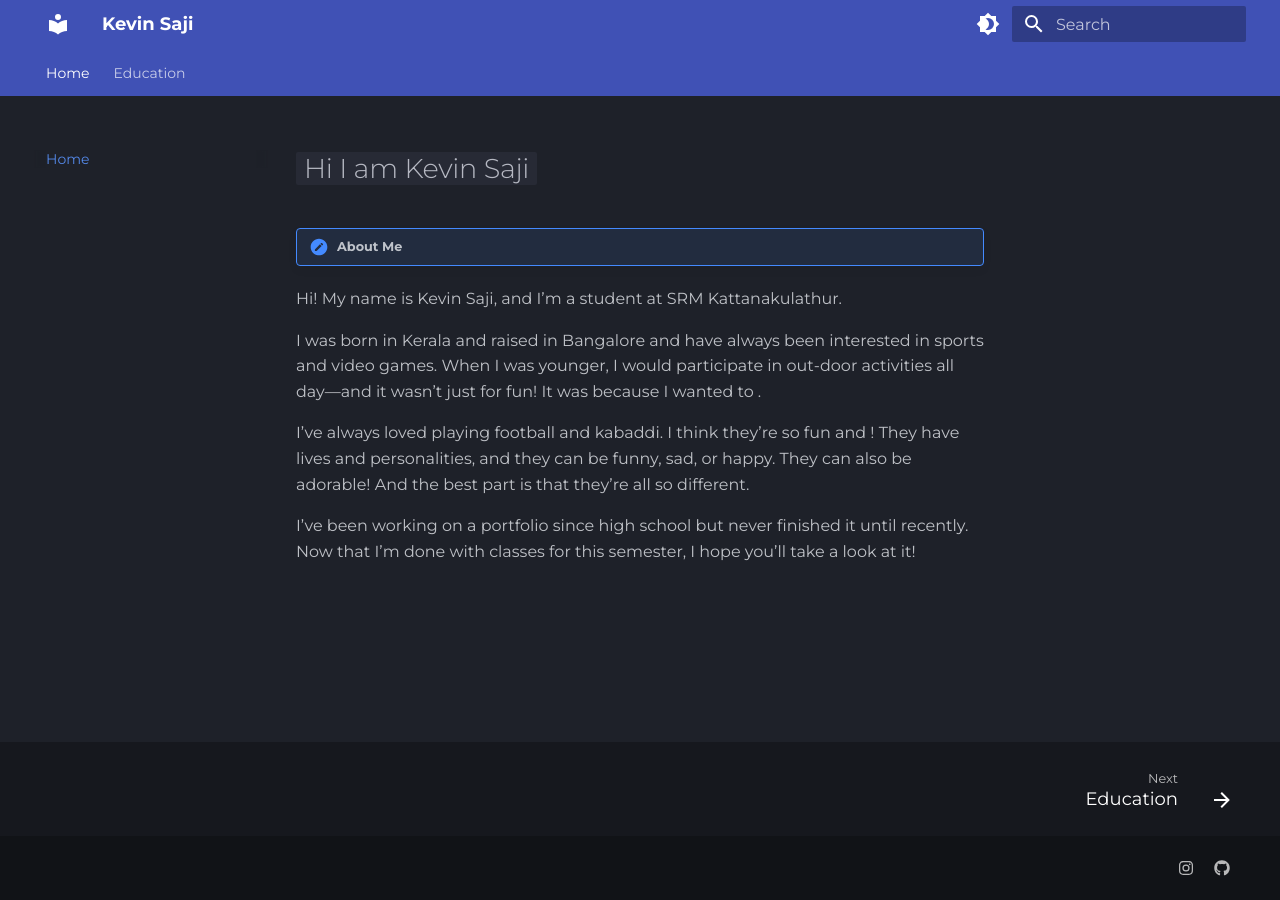
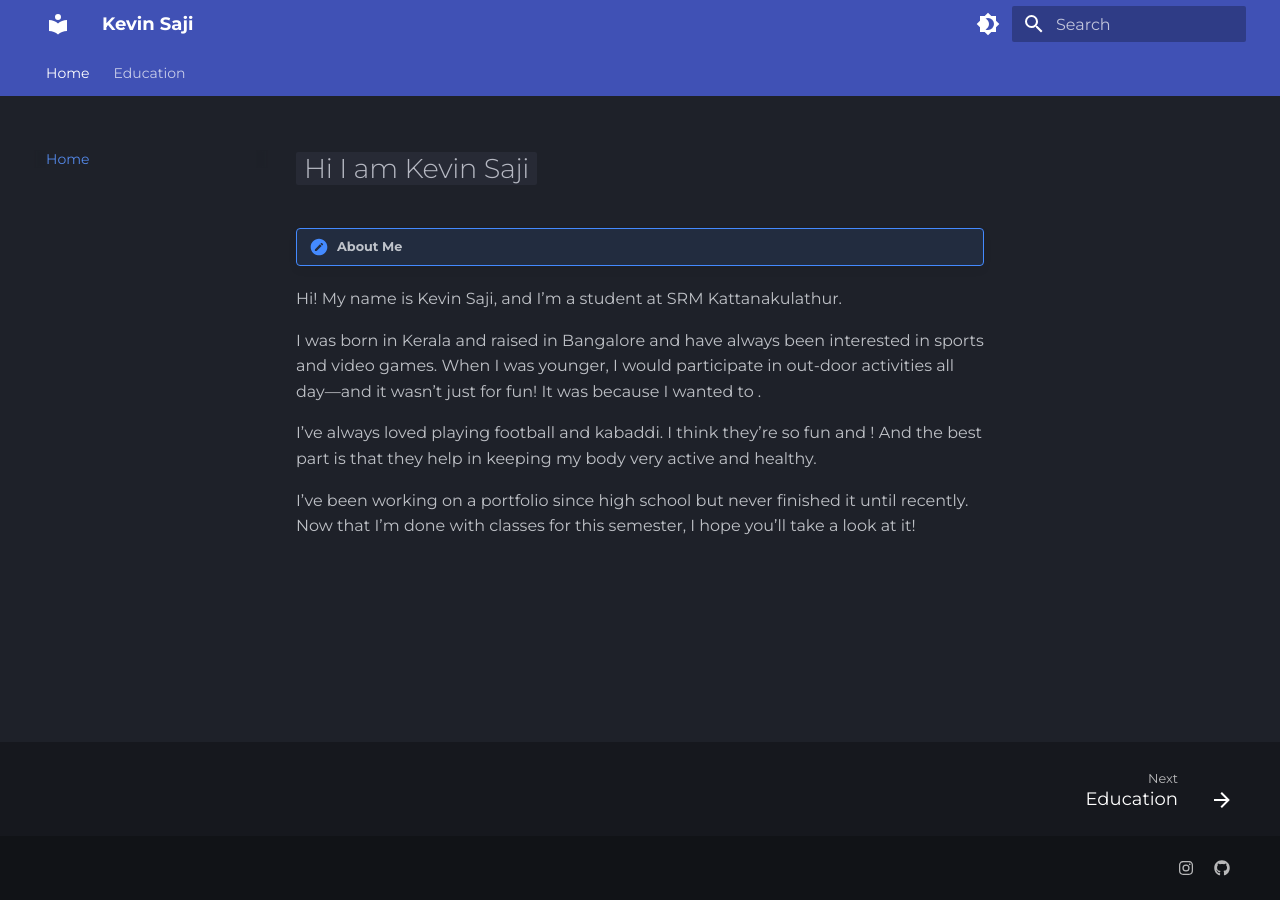
Before and after one commit to Ackerman77i/ackerman77i.github.io, an MkDocs documentation site: the page built from docs/index.md, in a window 1280 px wide. Built offline with MkDocs 1.6.1 and Material for MkDocs 9.7.7, drawn with Linux system fonts in a browser that asks for light colours.

Commit message:
Update index.md

```diff
--- a/docs/index.md
+++ b/docs/index.md
@@ -2,10 +2,10 @@
 
 
 !!! note "About Me"
-Hi! My name is Kevin Saji, and I’m a student at SRM Kattanakulathur.
+  Hi! My name is Kevin Saji, and I’m a student at SRM Kattanakulathur.
 
-I was born in Kerala and raised in Bangalore and have always been interested in sports and video games. When I was younger, I would participate in out-door activities all day—and it wasn’t just for fun! It was because I wanted to .
+  I was born in Kerala and raised in Bangalore and have always been interested in sports and video games. When I was younger, I would participate in out-door activities all day—and it wasn’t just for fun! It was because I wanted to .
 
-I’ve always loved playing football and kabaddi. I think they’re so fun and ! They have lives and personalities, and they can be funny, sad, or happy. They can also be adorable! And the best part is that they’re all so different.
+  I’ve always loved playing football and kabaddi. I think they’re so fun and  ! And the best part is that they help in keeping my body very active and healthy.
 
-I’ve been working on a portfolio since high school but never finished it until recently. Now that I’m done with classes for this semester, I hope you’ll take a look at it!
+  I’ve been working on a portfolio since high school but never finished it until recently. Now that I’m done with classes for this semester, I hope you’ll take a look at it!
```
